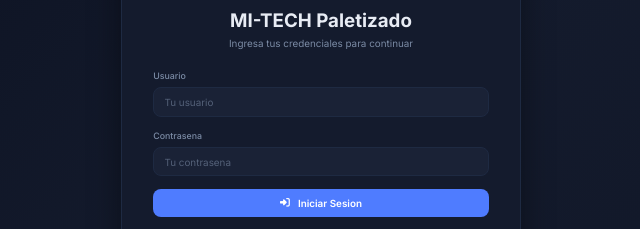
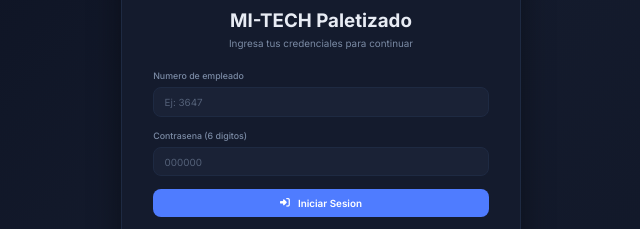
Before and after one commit to YeraldMena/mitechpaletizado, a website: page index.html in a window 1280 px wide. Shown: the part 248-477 px from the top of the page, 319-959 px from the left. Drawn offline with nearby package versions, Linux system fonts and the light colour scheme.

Commit message:
Update login: employee number + 6-digit PIN format
- Login field changed to "Numero de empleado"
- Password requires exactly 6 digits with frontend validation
- Admin credentials updated to employee number format

Co-Authored-By: Claude Opus 4.6 (1M context) <noreply@anthropic.com>

```diff
--- a/index.html
+++ b/index.html
@@ -222,12 +222,12 @@
         <div class="alert alert-error" id="login-error"></div>
         <form id="login-form" onsubmit="handleLogin(event)">
             <div class="form-group">
-                <label>Usuario</label>
-                <input type="text" class="form-input" id="login-user" placeholder="Tu usuario" autocomplete="username" required>
+                <label>Numero de empleado</label>
+                <input type="text" class="form-input" id="login-user" placeholder="Ej: 3647" autocomplete="username" inputmode="numeric" required>
             </div>
             <div class="form-group">
-                <label>Contrasena</label>
-                <input type="password" class="form-input" id="login-pass" placeholder="Tu contrasena" autocomplete="current-password" required>
+                <label>Contrasena (6 digitos)</label>
+                <input type="password" class="form-input" id="login-pass" placeholder="000000" autocomplete="current-password" inputmode="numeric" maxlength="6" pattern="\d{6}" required>
             </div>
             <button type="submit" class="btn btn-primary" id="login-btn">
                 <i class="fa-solid fa-right-to-bracket"></i> Iniciar Sesion
@@ -542,6 +542,13 @@ async function handleLogin(e) {
     const btn = document.getElementById('login-btn');
     const errEl = document.getElementById('login-error');
     errEl.style.display = 'none';
+
+    if (!/^\d{6}$/.test(password)) {
+        errEl.textContent = 'La contrasena debe ser exactamente 6 digitos.';
+        errEl.style.display = 'block';
+        return;
+    }
+
     btn.disabled = true;
     btn.innerHTML = '<i class="fa-solid fa-spinner fa-spin"></i> Ingresando...';
 
```
